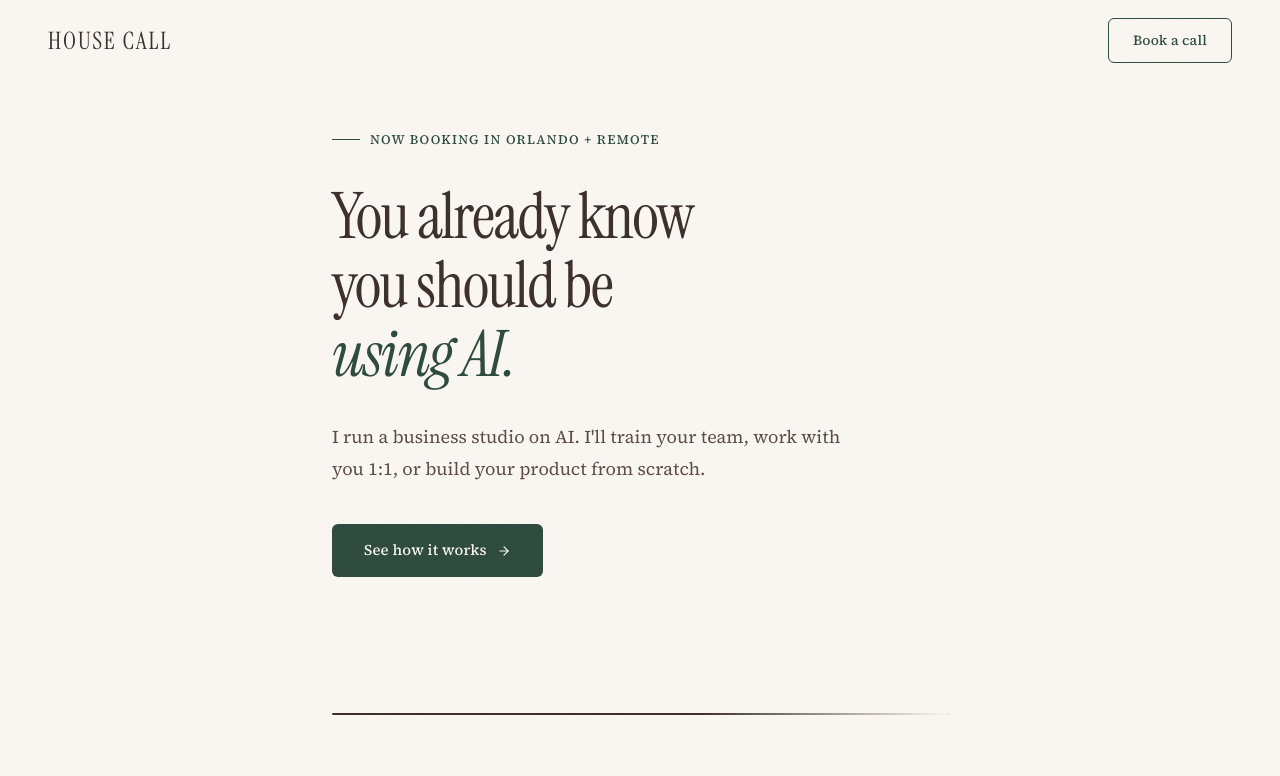
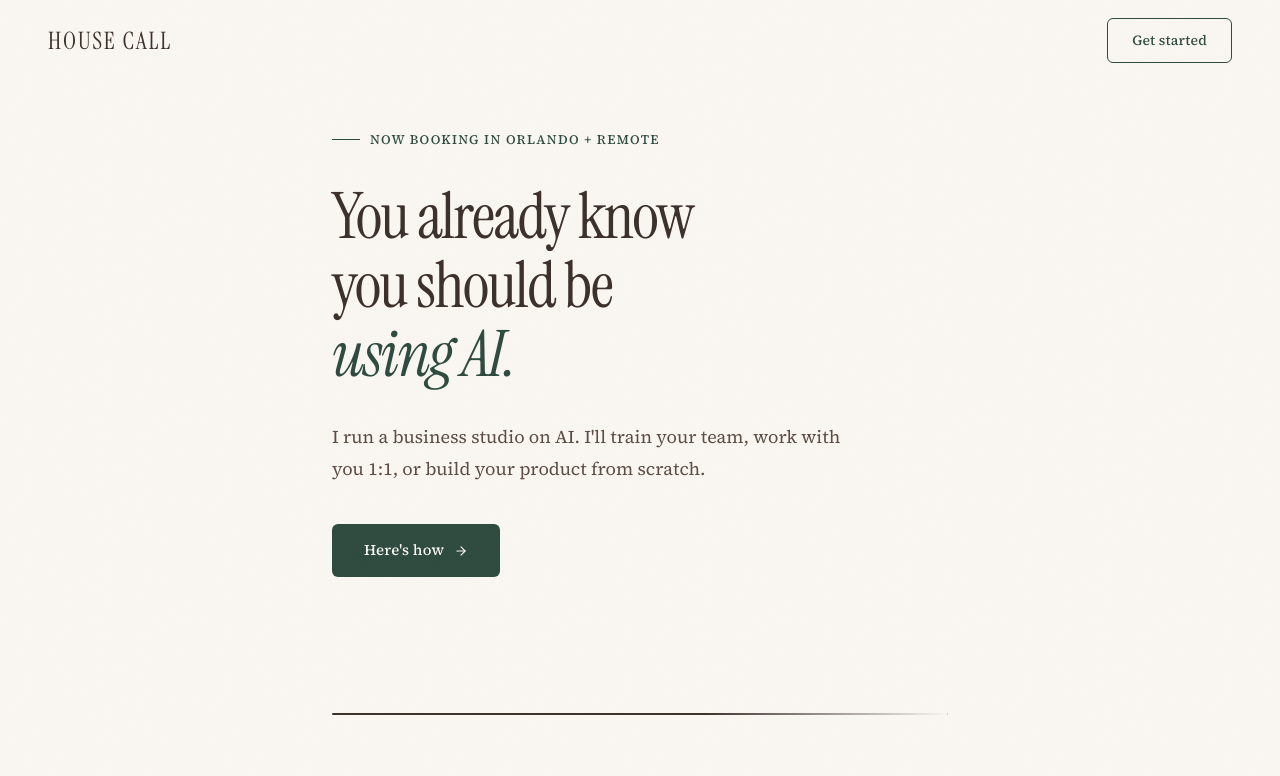
Before and after one commit to samrahim8/housecall, a website: page index.html in a window 1280 px wide. Shown: the top 776 px of the page. Drawn offline with Linux system fonts and the light colour scheme.

Commit message:
Update CTAs: nav Get started, hero Here's how

```diff
--- a/index.html
+++ b/index.html
@@ -772,7 +772,7 @@
 
     <nav id="nav">
         <div class="nav-mark">House Call</div>
-        <a href="#book" class="nav-cta">Book a call</a>
+        <a href="#book" class="nav-cta">Get started</a>
     </nav>
 
     <main class="container">
@@ -784,7 +784,7 @@
             <p class="hero-body animate animate-d3">I run a business studio on AI. I'll train your team, work with you 1:1, or build your product from scratch.</p>
             <div class="animate animate-d4">
                 <a href="#how-it-works" class="btn-primary">
-                    See how it works
+                    Here's how
                     <svg xmlns="http://www.w3.org/2000/svg" viewBox="0 0 24 24" fill="none" stroke-width="2" stroke-linecap="round" stroke-linejoin="round"><line x1="5" y1="12" x2="19" y2="12"/><polyline points="12 5 19 12 12 19"/></svg>
                 </a>
             </div>
```
